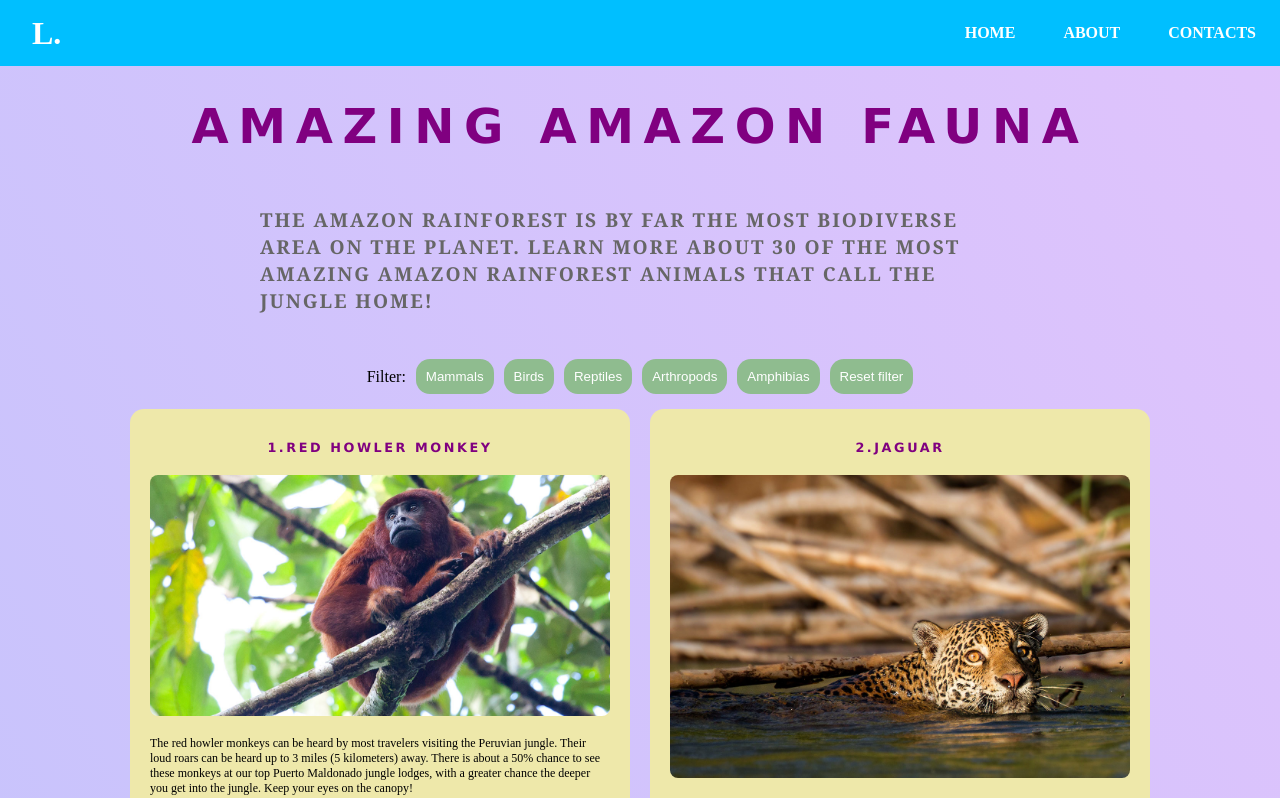
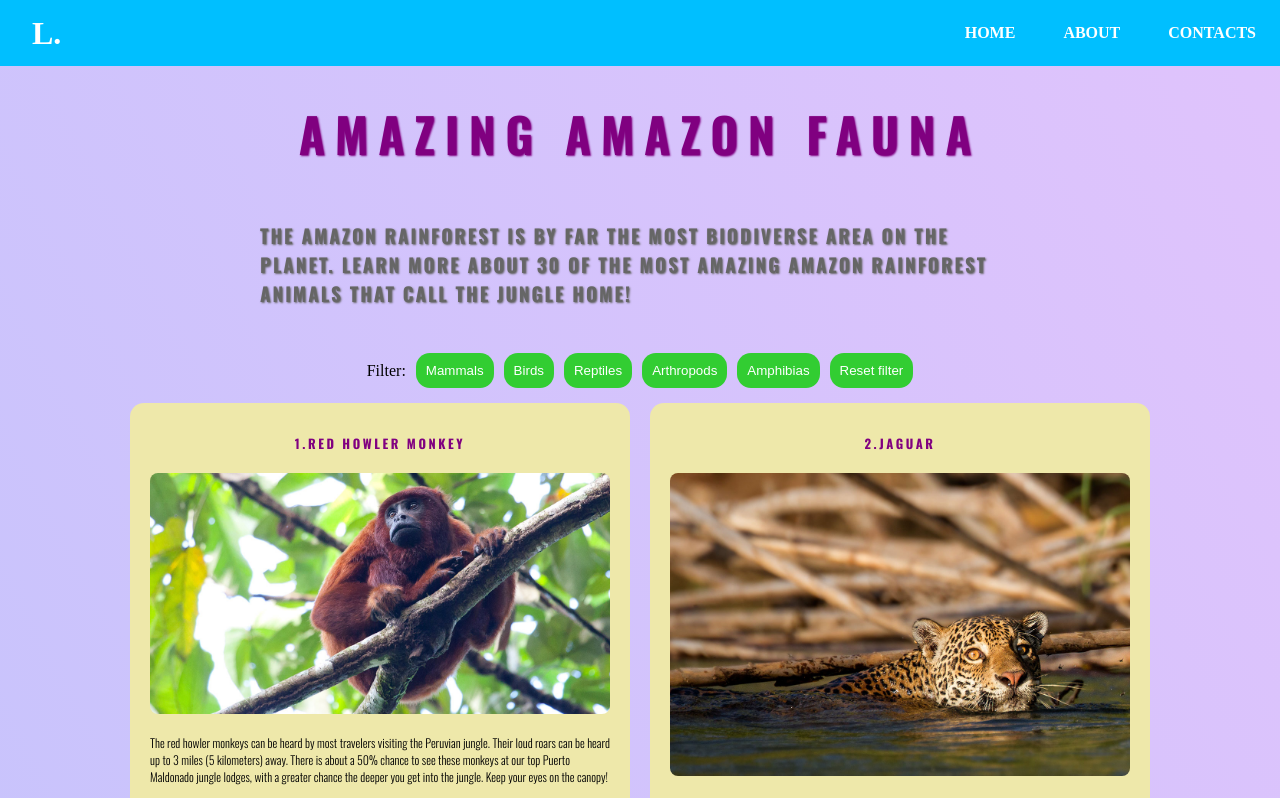
Before and after one commit to GiorgiiLazi/news-site, a Vue app: page /amazon in a window 1280 px wide. Shown: the top 798 px of the page. Built offline with nearby package versions, Linux system fonts and the light colour scheme; a web font is replaced by a local one.

Commit message:
minor css adjustments

```diff
--- a/package.json
+++ b/package.json
@@ -14,6 +14,7 @@
   "devDependencies": {
     "@vue/cli-plugin-babel": "~5.0.0",
     "@vue/cli-plugin-router": "~5.0.0",
-    "@vue/cli-service": "~5.0.0"
+    "@vue/cli-service": "~5.0.0",
+    "mini-css-extract-plugin": "^2.7.6"
   }
 }
--- a/src/components/Amazon.vue
+++ b/src/components/Amazon.vue
@@ -115,7 +115,7 @@ export default {
     box-sizing: border-box;
 }
 .box{
-    animation: fadeIn 1s;
+    animation: fadeIn 0.4s;
 }
 @keyframes fadeIn{
     0%{opacity: 0}
@@ -125,29 +125,31 @@ h1{
     text-align: center;
     text-transform: uppercase;
     letter-spacing: 0.2em;
-    font-family: Verdana;
+    font-family: 'Oswald', sans-serif;
     font-weight: bold;
     color: purple;
     font-size: 3em;
+    text-shadow: 1px 1px 2px purple;
 }
 .head{
     color: #666;
     font-size: 1.2em;
     letter-spacing: 0.1em;
     font-weight: bold;
-    font-family:Cambria;
+    font-family:'Oswald', sans-serif;
     text-transform:uppercase;
     max-width: 800px;
     display: block;
     margin: 20px auto;
     padding: 20px;
+    text-shadow: 1px 1px 2px #666;
 }
 .animal-names{
     font-size: 0.8em;
     text-align: center;
     text-transform: uppercase;
     letter-spacing: 0.2em;
-    font-family: Verdana;
+    font-family: 'Oswald', sans-serif;
     font-weight: bold;
     color: purple;
 }
@@ -182,7 +184,7 @@ h1{
 }
 .animal-description{
     font-size: 12px;
-    font-family:cursive;
+    font-family:'Oswald', sans-serif;
     text-align: left;
     text-transform: none;
 }
@@ -190,14 +192,15 @@ h1{
     margin: 20px auto;
     width: 50%;
     padding: 20px;
-    font-size: 35px;
+    font-size: 20px;
+    text-align: center;
 }
 .link a{
     text-decoration: none;
     color: black;
 }
 .link a img{
-    width: 50px;
+    width: 40px;
 }
 .link a img:hover{
     width: 1.5em;
@@ -206,6 +209,7 @@ h1{
     display: flex;
     justify-content:center;
     align-items: center;
+    flex-wrap: wrap;
 }
 .filter-box span{
     margin: 5px;
@@ -213,7 +217,7 @@ h1{
 .active{
     border: none;
     color: white;
-    background-color:darkseagreen;
+    background-color:limegreen;
     padding: 10px;
     border-radius: 14px;
     cursor: pointer;
--- a/src/components/Cars.vue
+++ b/src/components/Cars.vue
@@ -32,10 +32,11 @@
             </div>
         </div>
 
-        <div class="link">
+
+    </div>
+    <div class="link">
             <a href="https://www.simplifiedinsurance.net/post/manual-vs-auto-transmission">Link to the original article: <img src="@/assets/link.png" alt=""></a>
         </div>
-    </div>
 </template>
 
 <script>
@@ -52,7 +53,7 @@ export default {
 
 <style scoped>
 .wrapper{
-    animation: fadeIn 1s;
+    animation: fadeIn 0.4s;
 }
 @keyframes fadeIn{
     0%{opacity: 0}
@@ -97,19 +98,19 @@ export default {
     margin: 20px auto;
     width: 50%;
     padding: 20px;
-    font-size: 35px;
+    font-size: 20px;
+    text-align: center;
 }
 .link a{
     text-decoration: none;
     color: black;
 }
 .link a img{
-    width: 50px;
+    width: 40px;
 }
 .link a img:hover{
     width: 1.5em;
 }
-
 @media only screen and (max-width: 500px){
     .box{
     display: grid;
--- a/src/components/Lego.vue
+++ b/src/components/Lego.vue
@@ -52,7 +52,7 @@ export default {
 
 <style scoped>
 .box{
-    animation: fadeIn 1s;
+    animation: fadeIn 0.4s;
 }
 @keyframes fadeIn{
     0%{opacity:0}
@@ -90,7 +90,7 @@ export default {
     margin: 20px auto;
     width: 50%;
     padding: 20px;
-    font-size: 30px;
+    font-size: 20px;
     text-align: center;
 }
 .link a{
@@ -109,6 +109,7 @@ export default {
     }
     .article{
         font-size: 20px;
+        margin: 20px;
     }
     .link{
     font-size: 20px;
--- a/src/components/SectionOne.vue
+++ b/src/components/SectionOne.vue
@@ -57,7 +57,7 @@ body{
     display:grid;
     grid-template-columns: repeat(auto, 12fr);
     grid-template-rows: repeat(auto, 12fr);
-    animation: fadeIn 1s;
+    animation: fadeIn 0.4s;
 }
 @keyframes fadeIn{
     0%{opacity: 0}
--- a/src/components/Sudan.vue
+++ b/src/components/Sudan.vue
@@ -47,7 +47,7 @@ export default {
 
 <style scoped>
 .wrapper{
-    animation: fadeIn 1s;
+    animation: fadeIn 0.4s;
 }
 @keyframes fadeIn{
     0%{opacity: 0}
@@ -68,16 +68,21 @@ export default {
     left: 10px;
     color: white;
     font-family: 'Oswald', sans-serif;
+    max-width: 55%;
+    text-align: left;
 }
 .textOn h1{
     text-transform: uppercase;
     font-size: 56px;
-    font-weight: bold
+    font-weight: bold;
+    text-shadow: 2px 2px 2px purple;
 }
 .textOn h3{
     text-transform: uppercase;
-    font-size: 30px;
-    font-weight: bold
+    font-size: 24px;
+    font-weight: bold;
+    max-width: 40%;
+    text-shadow: 2px 2px 2px purple;
 }
 .box-two{
     display: grid;
@@ -106,7 +111,7 @@ export default {
     margin: 20px auto;
     width: 50%;
     padding: 20px;
-    font-size: 30px;
+    font-size: 20px;
     text-align: center;
 }
 .link a{
@@ -119,7 +124,7 @@ export default {
 .link a img:hover{
     width: 1.5em;
 }
-@media only screen and (max-width: 550px){
+@media only screen and (max-width: 800px){
     .textOn{
         top:5px;;
         left: 5px;
--- a/src/views/AboutView.vue
+++ b/src/views/AboutView.vue
@@ -37,7 +37,7 @@ export default {
   display: grid;
   grid-template-columns: repeat(auto, 4fr);
   grid-template-rows: repeat(auto, 12fr);
-  animation: fadeIn 1s;
+  animation: fadeIn 0.4s;
 }
 @keyframes fadeIn {
   0% { opacity: 0; }
--- a/src/views/Contacts.vue
+++ b/src/views/Contacts.vue
@@ -40,7 +40,7 @@ h1{
   height: 350px;
   width: 600px;
   border-radius: 14px;
-  animation: fadeIn 5s;
+  animation: fadeIn 0.4s;
 }
 @keyframes fadeIn {
   0% { opacity: 0; }
--- a/src/views/NotFound.vue
+++ b/src/views/NotFound.vue
@@ -27,7 +27,7 @@ export default {
     flex-direction: column;
     justify-content: space-around;
     align-items: center;
-    animation: fadeIn 1s;
+    animation: fadeIn 0.4s;
 }
 @keyframes fadeIn{
     0%{opacity: 0}
--- a/vue.config.js
+++ b/vue.config.js
@@ -1,4 +1,6 @@
 const { defineConfig } = require('@vue/cli-service')
 module.exports = {
-  publicPath: '/news-site/'
+  publicPath: process.env.NODE_ENV === 'production'
+    ? '/master/'
+    : '/'
 }
```
Also changed, not shown: 2 other files (tests, documents, lock files or other folders).
